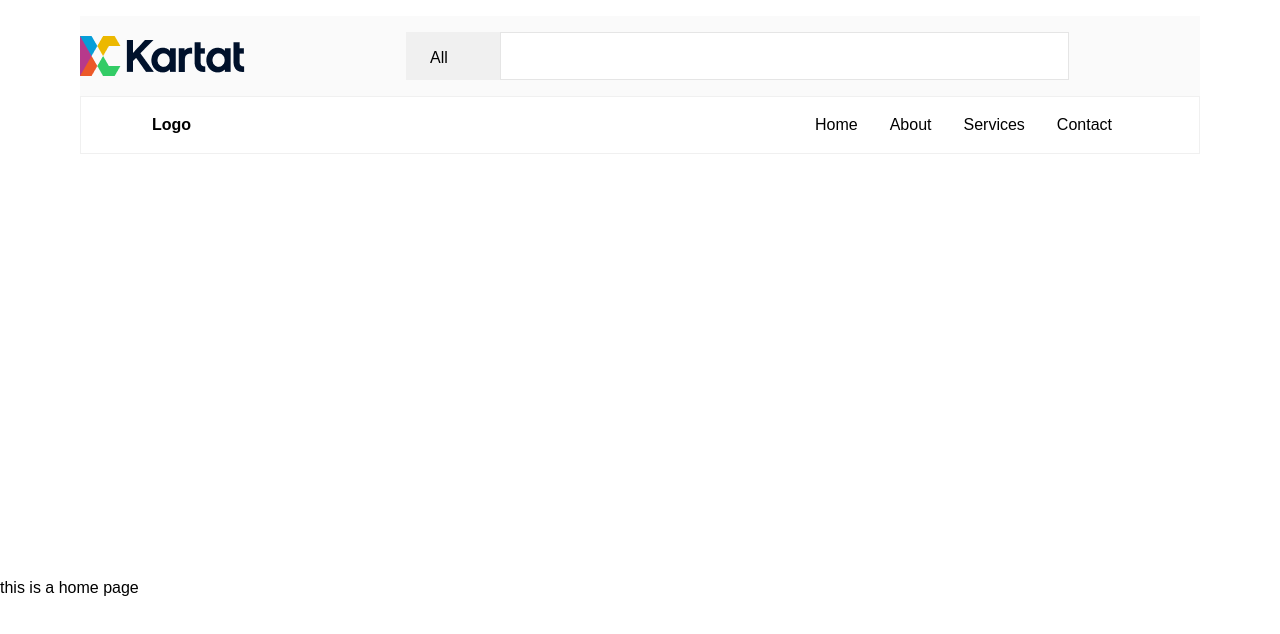
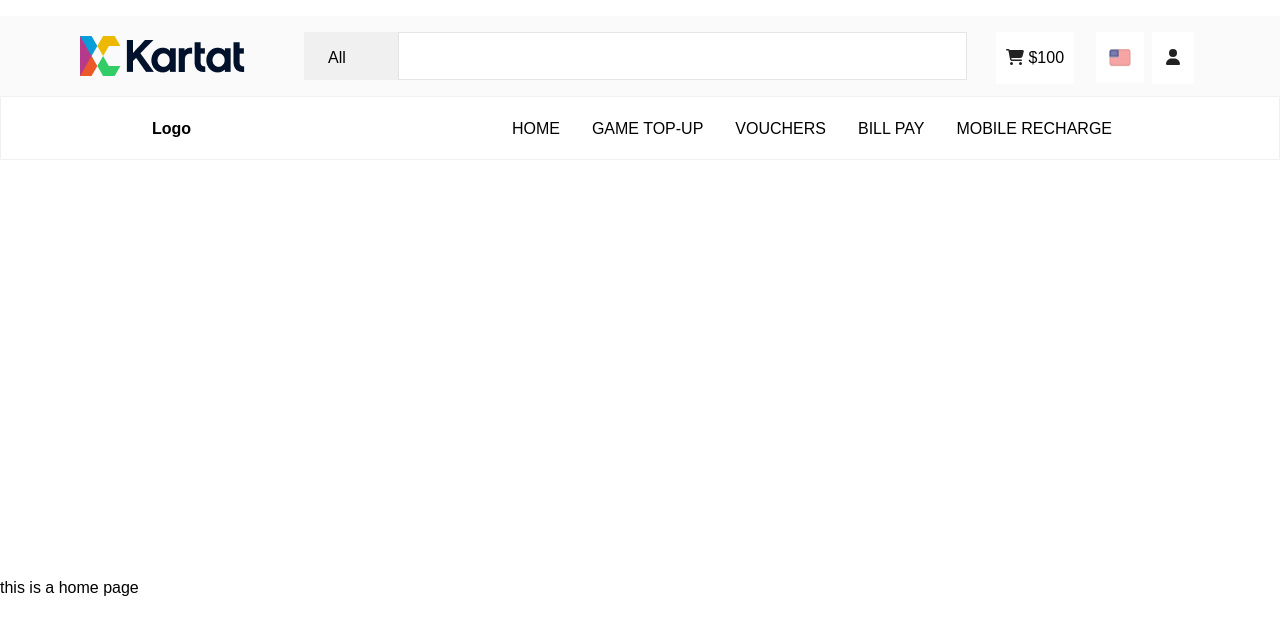
Before and after one commit to hasanhridoy01/NewRozKartatAppsTailWind, a React (Vite) app: page / in a window 1280 px wide. Shown: the top 634 px of the page. Built offline with nearby package versions, Linux system fonts and the light colour scheme.

Commit message:
added header top section

```diff
--- a/package.json
+++ b/package.json
@@ -10,6 +10,8 @@
     "preview": "vite preview"
   },
   "dependencies": {
+    "@fortawesome/free-solid-svg-icons": "^6.5.2",
+    "@fortawesome/react-fontawesome": "^0.2.2",
     "localforage": "^1.10.0",
     "match-sorter": "^6.3.4",
     "react": "^18.2.0",
--- a/src/common/Header/Header.jsx
+++ b/src/common/Header/Header.jsx
@@ -1,10 +1,22 @@
 import logo from "../../assets/Images/logo.png";
+import country from "../../assets/Images/ico.png";
+import { FontAwesomeIcon } from "@fortawesome/react-fontawesome";
+import { faShoppingCart, faUser } from "@fortawesome/free-solid-svg-icons";
 
 const Header = () => {
   return (
     <div>
-      <div className="top h-20 w-12/12 fixed top-4 left-20 right-20 flex justify-between bg-top">
-        <img className="my-5" style={{ width: "195px", height: "40px" }} src={logo} alt="" />
+      <div
+        className="bg-top h-20 fixed top-4 left-0 right-0"
+        style={{ width: "100vw" }}
+      >
+        <div className="top h-20 w-12/12 fixed top-4 left-20 right-20 flex justify-between">
+          <img
+            className="my-5"
+            style={{ width: "195px", height: "40px" }}
+            src={logo}
+            alt=""
+          />
           <div className="flex my-4">
             <select
               className="appearance-none"
@@ -35,13 +47,43 @@ const Header = () => {
               }}
             />
           </div>
-        <div className="cart">
-            <button></button>
+          <div className="flex my-4 gap-2 p-0">
+            <div className="" style={{ height: "45px", width: "92px" }}>
+              <button
+                style={{ background: "#fff", padding: "14px 10px 14px 10px" }}
+                className="px-3 py-1"
+              >
+                <FontAwesomeIcon
+                  icon={faShoppingCart}
+                  style={{ color: "#222222" }}
+                />{" "}
+                $100
+              </button>
+            </div>
+            <div className="">
+              <img src={country} style={{ height: "51px", width: "48px", }} alt="" />
+            </div>
+            <div className="" style={{ height: "48px", width: "48px" }}>
+              <button
+                style={{ background: "#fff", padding: "14px 14px" }}
+                className="px-3 py-1"
+              >
+                <FontAwesomeIcon
+                  icon={faUser}
+                  style={{ color: "#222222", }}
+                />
+              </button>
+            </div>
+          </div>
         </div>
       </div>
 
-      <div className="w-12/12 fixed top-24 left-20 right-20 z-10" style={{ border: "1px solid #F0F0F0" }}>
-        <nav className="bg-base-100 p-4">
+      <div
+        className="fixed top-24 left-0 right-0 h-16"
+        style={{ border: "1px solid #F0F0F0", width: "100vw" }}
+      >
+        <div className="w-12/12 fixed top-29 left-20 right-20 z-10">
+          <nav className="bg-base-100 p-4 mt-1">
             <div className="container mx-auto flex justify-between items-center">
               {/* Logo (Centered) */}
               <div className="text-white font-bold">Logo</div>
@@ -49,22 +91,26 @@ const Header = () => {
               {/* Navbar Links (Right Side) */}
               <div className="hidden md:block order-3">
                 <a href="#" className="text-black mx-4">
-                Home
+                  HOME
                 </a>
                 <a href="#" className="text-black mx-4">
-                About
+                  GAME TOP-UP
                 </a>
                 <a href="#" className="text-black mx-4">
-                Services
+                  VOUCHERS
                 </a>
                 <a href="#" className="text-black mx-4">
-                Contact
+                  BILL PAY
+                </a>
+                <a href="#" className="text-black mx-4">
+                  MOBILE RECHARGE
                 </a>
               </div>
             </div>
           </nav>
         </div>
       </div>
+    </div>
   );
 };
 
```
Also changed, not shown: 1 other file (tests, documents, lock files or other folders). Lines whose indentation alone changed are shown as unchanged.
